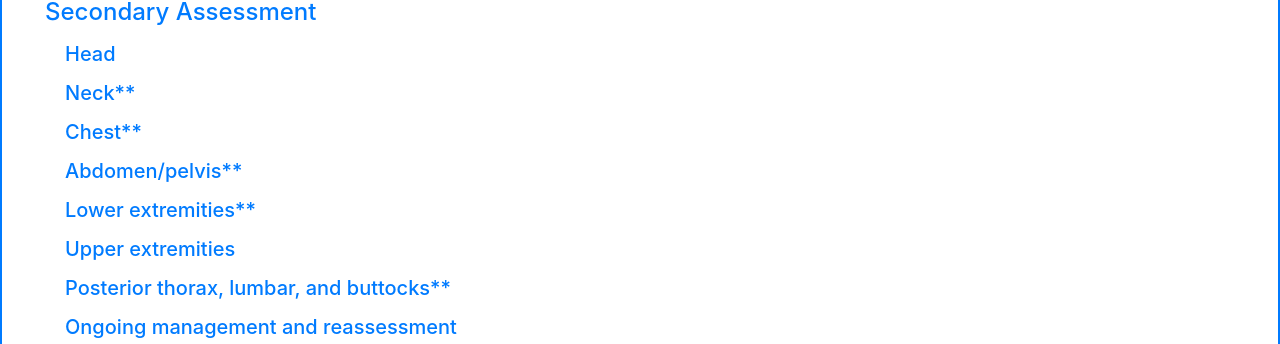
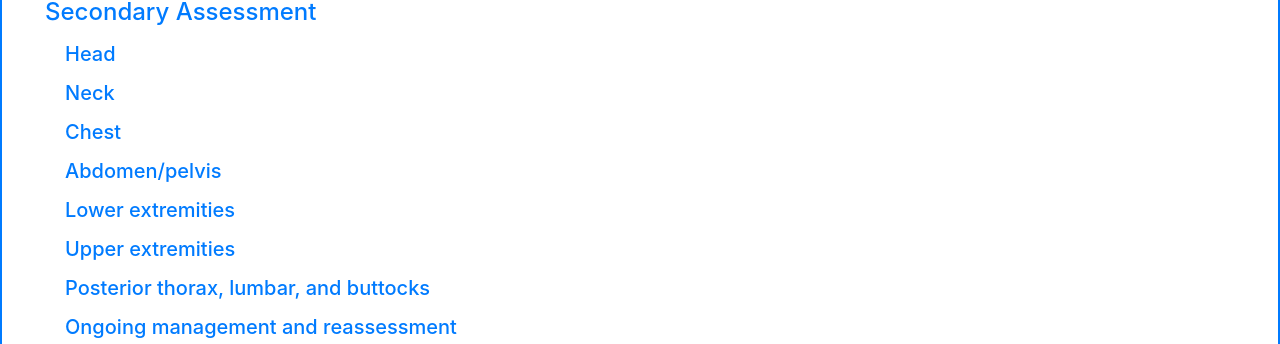
Before and after one commit to MedDBriefer/mockup, a React (Create React App) app: page /#/ in a window 1280 px wide. Shown: the part 453-797 px from the top of the page. Built offline with nearby package versions, Linux system fonts and the light colour scheme.

Commit message:
updated some labels; removed old crit criteria

```diff
--- a/src/data/traumaScenarioIndexer.js
+++ b/src/data/traumaScenarioIndexer.js
@@ -27,12 +27,12 @@ const TRAUMA_SCENARIO_STRUCTURE = {
         "history-taking":                   "History Taking",
         "detailed-physical-examination":    "Secondary Assessment",
         "head":                             "Head",
-        "neck":                             "Neck**",
-        "chest":                            "Chest**",
-        "abdomen-pelvis":                   "Abdomen/pelvis**",
-        "lower-extremities":                "Lower extremities**",
+        "neck":                             "Neck",
+        "chest":                            "Chest",
+        "abdomen-pelvis":                   "Abdomen/pelvis",
+        "lower-extremities":                "Lower extremities",
         "upper-extremities":                "Upper extremities",
-        "posterior-thorax-lumbar-buttocks": "Posterior thorax, lumbar, and buttocks**",
+        "posterior-thorax-lumbar-buttocks": "Posterior thorax, lumbar, and buttocks",
         "misc":                             "Ongoing management and reassessment",
         "critical-criteria":                "Critical Criteria"
     },
@@ -85,13 +85,13 @@ const TRAUMA_SCENARIO_STRUCTURE = {
         ],
         'airway': [
             { id: "assess-airway",    type: ASSESS, label: "Opens and assesses airway" },
-            { id: "inserts-adjunct",  type: INTERV, label: "Inserts adjunct as indicated" }, // action / crit criteria 690
+            { id: "inserts-adjunct",  type: INTERV, label: "Inserts appropriately sized adjunct" }, // action / crit criteria 690
             { id: "manages-airway",   type: INTERV, label: "Appropriately manages any problems associated with airway"}
         ],
         'breathing': [
             { id: "assess-breathing",        type: ASSESS, label: "Assesses breathing" },
             { id: "assess-ventilation",      type: ASSESS, label: "Assures adequate ventilation" },
-            { id: "oxygen-therapy",          type: INTERV, label: "Initiates appropriate oxygen therapy" }, // crit criteria 620
+            { id: "oxygen-therapy",          type: INTERV, label: "Administers oxygen" }, // crit criteria 620
             { id: "manage-breathing-injury", type: INTERV, label: "Manages any injury that may compromise breathing/ventilation" } // crit criteria 630
         ],
         'circulation': [
@@ -99,7 +99,7 @@ const TRAUMA_SCENARIO_STRUCTURE = {
             { id: "assess-skin",      type: ASSESS, label: "Assesses skin [either skin color, temperature, or condition]" },
             { id: "assess-bleeding",  type: ASSESS, label: "Assesses for major bleeding" },
             { id: "control-bleeding", type: INTERV, label: "Controls major bleeding if present" },
-            { id: "control-shock",    type: INTERV, label: "Initiates shock management as indicated" } // crit criteria 640
+            { id: "control-shock",    type: INTERV, label: "Initiates shock management" } // crit criteria 640
         ],
         'transport-decision': [
             { id: "transport-priority", type: REQURED, label: "Identifies priority patients/makes transport decision based upon calculated GCS" } // crit criteria 650
@@ -109,12 +109,12 @@ const TRAUMA_SCENARIO_STRUCTURE = {
             { id: "attempt-obtain-sample", type: ASSESS, label: "Attempts to obtain SAMPLE history" } // point to SAMPLE
         ],
         'head': [
-            { id: "assess-mouth-nose-face", type: ASSESS, label: "Inspects mouth**, nose**, and assesses facial area" },
+            { id: "assess-mouth-nose-face", type: ASSESS, label: "Inspects mouth, nose, and assesses facial area" },
             { id: "assess-scape-ears",      type: ASSESS, label: "Inspects and palpates scalp and ears" },
-            { id: "assess-perrl",           type: ASSESS, label: "Assesses eyes for PERRL**" }
+            { id: "assess-perrl",           type: ASSESS, label: "Assesses eyes for PERRL" }
         ],
         'neck': [
-            { id: "assess-trachea", type: ASSESS, label: "Checks position of trachea" },
+            { id: "assess-trachea", type: ASSESS, label: "Inspects position of trachea" },
             { id: "assess-jugular", type: ASSESS, label: "Checks jugular veins" },
             { id: "assess-spine",   type: ASSESS, label: "Palpates cervical spine" }
         ],
@@ -142,7 +142,7 @@ const TRAUMA_SCENARIO_STRUCTURE = {
         ],
         "misc": [
             { id: "manage-secondary-injuries", type: REQURED, label: "Manages secondary injuries and wounds appropriately" },
-            { id: "performs-ongoing-assessment", type: REQURED, label: "Performs ongoing assessment" }
+            { id: "performs-ongoing-assessment", type: REQURED, label: "Reassesses Patient" }
         ],
         "critical-criteria": [] // these need to all be woven in by the scenario builder, as what goes here is depending on some options
     },
@@ -181,25 +181,26 @@ const TRAUMA_SCENARIO_STRUCTURE = {
     ],
     criticalCriteria: [
         // we might be able to auto-check based off of timer expiring
-        { id: "critial-failure-timely-transport-decision",       type: CRIT_FAIL, parent: "transport-decision", label: "Failure to initiate or call for transport of the patient within 10 minute time limit" },
+        // { id: "critial-failure-timely-transport-decision",       type: CRIT_FAIL, parent: "transport-decision", label: "Failure to initiate or call for transport of the patient within 10 minute time limit" },
         // true if 'apply-ppe' not checked?
-        { id: "critical-failure-ppe",                            type: CRIT_FAIL, parent: "bsi",                label: "Failure to take or verbalize appropriate PPE precautions" },
+        // { id: "critical-failure-ppe",                            type: CRIT_FAIL, parent: "bsi",                label: "Failure to take or verbalize appropriate PPE precautions" },
         // true if 'assess-scene-safety' not checked?
-        { id: "critical-failure-scene-safety",                   type: CRIT_FAIL, parent: "scene-size-up",      label: "Failure to determine scene safety" },
+        // { id: "critical-failure-scene-safety",                   type: CRIT_FAIL, parent: "scene-size-up",      label: "Failure to determine scene safety" },
         // true if 'stabilize-spine' not checked AND indicated?
-        { id: "critical-failure-spinal-protection",              type: CRIT_FAIL, parent: "scene-size-up",      label: "Failure to assess for and provide spinal protection when indicated" },
-        { id: "critical-failure-oxygen-supply",                  type: CRIT_FAIL, parent: "breathing",          label: "Failure to voice and ultimately provide high concentration of oxygen" },
+        // { id: "critical-failure-spinal-protection",              type: CRIT_FAIL, parent: "scene-size-up",      label: "Failure to assess for and provide spinal protection when indicated" },
+        // { id: "critical-failure-oxygen-supply",                  type: CRIT_FAIL, parent: "breathing",          label: "Failure to voice and ultimately provide high concentration of oxygen" },
         // true if ANY of the ventiliation
-        { id: "critical-failure-ventilation",                    type: CRIT_FAIL, parent: "breathing",          label: "Failure to assess/provide adequate ventilation" },
+        // { id: "critical-failure-ventilation",                    type: CRIT_FAIL, parent: "breathing",          label: "Failure to assess/provide adequate ventilation" },
         // not giving this one a parent, as it belongs to a heading whose only other children are other headings, making it
         // problematic in the navigation/details layout - readdress this if we don't go with that
-        { id: "critical-failure-manage-life-threats",            type: CRIT_FAIL,                               label: "Failure to find or appropriately manage problems associated with airway, breathing, hemorrhage or shock [hypoperfusion]" },
+        // { id: "critical-failure-manage-life-threats",            type: CRIT_FAIL,                               label: "Failure to find or appropriately manage problems associated with airway, breathing, hemorrhage or shock [hypoperfusion]" },
         // combine below with 580?
-        { id: "critical-failure-differentiate-immediate-transport-vs-on-scene-treatment",  type: CRIT_FAIL, parent: "transport-decision", label: "Failure to differentiate patient's need for immediate transportation versus continued assessment/treatment at the scene" },
-        { id: "critical-failure-prioritizing-non-life-threats",  type: CRIT_FAIL,                               label: "Does other detailed history or physical exam before assessing/treating threats to airway, breathing, and circulation" },
-        { id: "critical-failure-incompetence",                   type: CRIT_FAIL,                               label: "Failure to manage the patient as a competent EMT" },
-        { id: "critical-failure-unacceptable-affect",            type: CRIT_FAIL,                               label: "Exhibits unacceptable affect with patient or other personnel" },
-        { id: "critical-failure-inapproriate-intervention",      type: CRIT_FAIL,                               label: "Uses or orders a dangerous or inappropriate intervention" }
+        // { id: "critical-failure-differentiate-immediate-transport-vs-on-scene-treatment",  type: CRIT_FAIL, parent: "transport-decision", label: "Failure to differentiate patient's need for immediate transportation versus continued assessment/treatment at the scene" },
+        // { id: "critical-failure-prioritizing-non-life-threats",  type: CRIT_FAIL,                               label: "Does other detailed history or physical exam before assessing/treating threats to airway, breathing, and circulation" },
+        // { id: "critical-failure-incompetence",                   type: CRIT_FAIL,                               label: "Failure to manage the patient as a competent EMT" },
+        // { id: "critical-failure-unacceptable-affect",            type: CRIT_FAIL,                               label: "Exhibits unacceptable affect with patient or other personnel" },
+        { id: "critical-failure-inapproriate-intervention",      type: CRIT_FAIL,                               label: "Uses or orders a dangerous or inappropriate intervention" },
+        { id: "critical-failure-inapproriate-behavior",          type: CRIT_FAIL,                               label: "Exhibits unprofessional behavior" }
     ],
     interventionForms: {
         // Each selected intervention should, by default, also include an 'other / incorrect intervention' option
```
